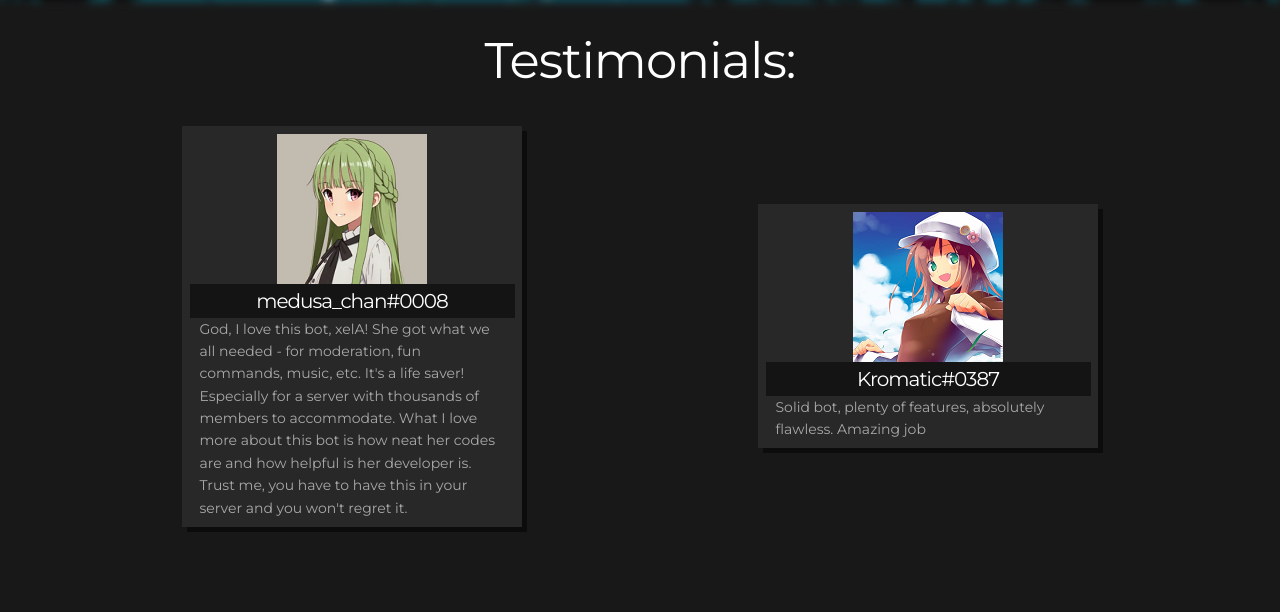
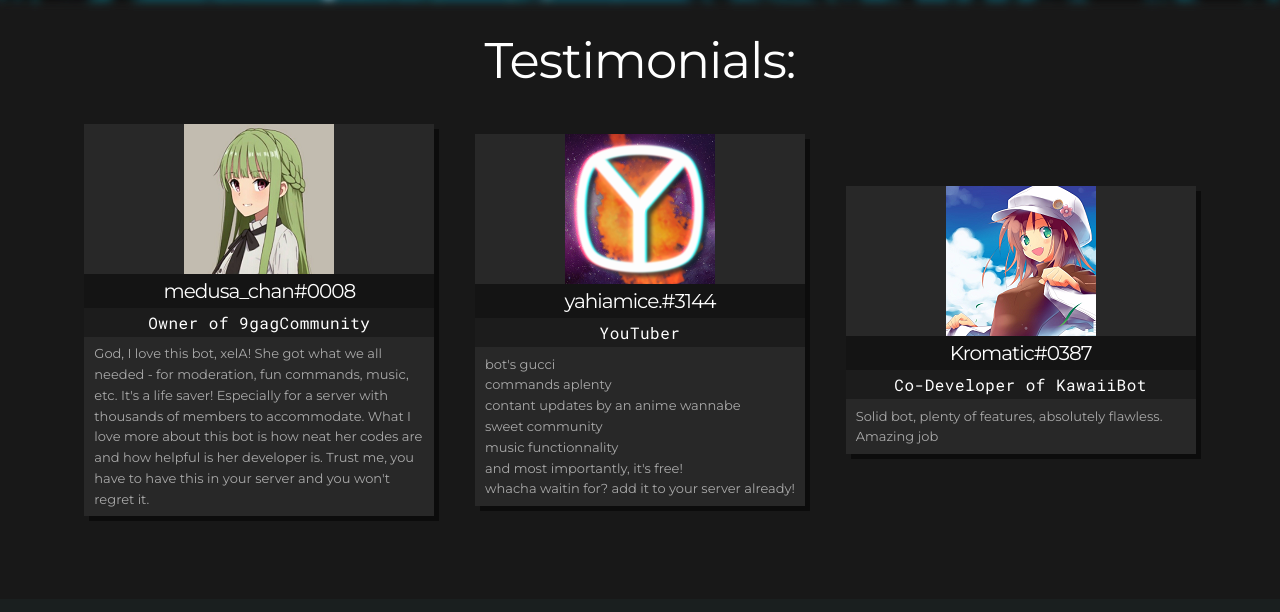
Before and after one commit to AlexFlipnote/alexflipnote.github.io, a PHP site: page /discord in a window 1280 px wide. Shown: the part 799-1411 px from the top of the page. After the commit the page ends 1320 px from the top, so only its background shows below. Run offline with PHP 8.4, Linux system fonts and the light colour scheme; some libraries are stand-ins or nearby versions.

Commit message:
Fixed testimonials

```diff
--- a/assets/css/index.css
+++ b/assets/css/index.css
@@ -235,9 +235,8 @@ footer {
     background: #282828;
     display: block;
     filter: drop-shadow(5px 5px 0 rgba(0, 0, 0, 0.5));
-    margin: 10px;
-    max-width: 325px;
-    padding: .5em;
+    margin: .5em;
+    max-width: 350px;
     text-align: center; }
     .container.bot .card .name {
       background: rgba(0, 0, 0, 0.5);
@@ -245,10 +244,20 @@ footer {
       margin-bottom: 0;
       padding-bottom: 5px;
       padding-top: 5px; }
+    .container.bot .card .title {
+      background: rgba(0, 0, 0, 0.3);
+      font-family: 'Roboto Mono', monospace;
+      font-size: 16px;
+      letter-spacing: .5px;
+      margin-bottom: 0;
+      padding-bottom: 5px;
+      padding-top: 5px; }
     .container.bot .card .text {
-      font-size: 14px;
+      font-size: 13px;
       margin-left: 10px;
       margin-right: 10px;
+      padding-bottom: .5em;
+      padding-top: .5em;
       text-align: left; }
 
 .background {
--- a/assets/scss/components/_information.scss
+++ b/assets/scss/components/_information.scss
@@ -38,14 +38,11 @@
   }
 
   .card {
-    $image-width: 325px;
-
     background: #282828;
     display: block;
     filter: drop-shadow(5px 5px 0 rgba(0, 0, 0, .5));
-    margin: 10px;
-    max-width: 325px;
-    padding: .5em;
+    margin: .5em;
+    max-width: 350px;
     text-align: center;
 
     .name {
@@ -56,10 +53,22 @@
       padding-top: 5px;
     }
 
+    .title {
+      background: rgba(#000, .3);
+      font-family: 'Roboto Mono', monospace;
+      font-size: 16px;
+      letter-spacing: .5px;
+      margin-bottom: 0;
+      padding-bottom: 5px;
+      padding-top: 5px;
+    }
+
     .text {
-      font-size: 14px;
+      font-size: 13px;
       margin-left: 10px;
       margin-right: 10px;
+      padding-bottom: .5em;
+      padding-top: .5em;
       text-align: left;
     }
   }
--- a/discord/index.html
+++ b/discord/index.html
@@ -24,7 +24,8 @@
     <meta name="keywords" content="AlexFlipnote, xelA, Discord, free, good bot, bot, 24/7">
 
     <!-- CSS -->
-    <link href="https://fonts.googleapis.com/css?family=Montserrat" rel="stylesheet">
+    <link href="https://fonts.googleapis.com/css?family=Montserrat|Roboto+Mono" rel="stylesheet">
+    <link href="https://fonts.googleapis.com/css?family=Slabo+27px" rel="stylesheet">
     <link href="../assets/css/index.css" type="text/css" rel="stylesheet">
 
     <!-- JavaScript -->
@@ -57,10 +58,11 @@
     <section class="container bot" id="information">
       <h1><i class="twa twa-spiral-notepad"></i> Testimonials:</h1>
       <div class="rowcard">
-        <!-- New card -->
+        <!-- Next card -->
         <div class="card">
           <img draggable="false" src="../assets/images/testimonials/medusa_chan.png">
           <h1 class="name">medusa_chan#0008</h1>
+          <h1 class="title">Owner of 9gagCommunity</h1>
           <p class="text">
             God, I love this bot, xelA! She got what we all needed - for moderation, fun commands, music, etc.
             It's a life saver! Especially for a server with thousands of members to accommodate.
@@ -68,14 +70,33 @@
             Trust me, you have to have this in your server and you won't regret it.
           </p>
         </div>
-        <!-- New card -->
+
+        <!-- Next card -->
+        <div class="card">
+          <img draggable="false" src="../assets/images/testimonials/yahiamice.png">
+          <h1 class="name">yahiamice.#3144</h1>
+          <h1 class="title">YouTuber</h1>
+          <p class="text">
+            bot's gucci<br>
+            commands aplenty<br>
+            contant updates by an anime wannabe <i class="twa twa-smiling-face-with-sunglasses"></i><br>
+            sweet community<br>
+            music functionnality<br>
+            and most importantly, it's free!<br>
+            whacha waitin for? add it to your server already!
+          </p>
+        </div>
+
+        <!-- Next card -->
         <div class="card">
           <img draggable="false" src="../assets/images/testimonials/kromatic.png">
           <h1 class="name">Kromatic#0387</h1>
+          <h1 class="title">Co-Developer of KawaiiBot</h1>
           <p class="text">
             Solid bot, plenty of features, absolutely flawless. Amazing job <i class="twa twa-thumbs-up"></i>
           </p>
         </div>
+
       </div>
     </section>
 
```
Also changed, not shown: assets/images/testimonials/yahiamice.png (added).
